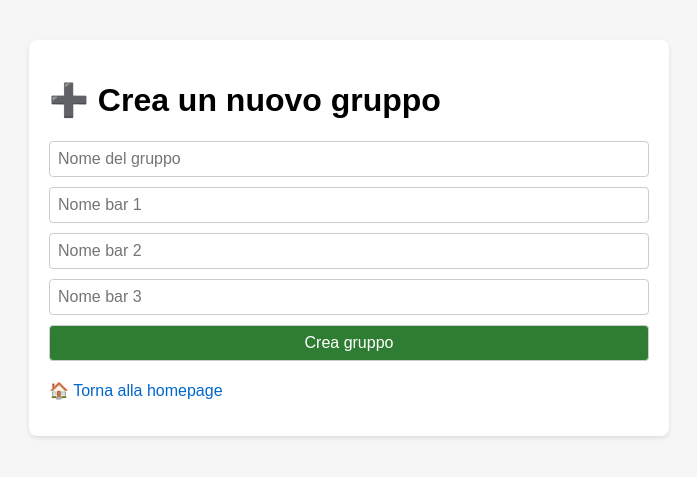
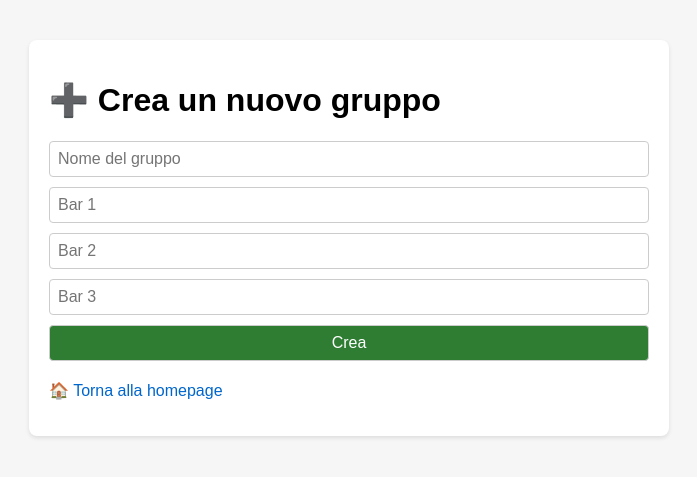
Before and after one commit to fabiopp3/pausa-caffe, a FastAPI app: page /crea-gruppo in a window 1280 px wide. Shown: the top 477 px of the page, without its empty margins (291-988 px from the left). Run offline with FastAPI, Linux system fonts and the light colour scheme.

Commit message:
Aggiornati tutti i template HTML: login, registrazione, gruppo, homepage

```diff
--- a/templates/create_group.html
+++ b/templates/create_group.html
@@ -2,7 +2,7 @@
 <html lang="it">
 <head>
     <meta charset="UTF-8">
-    <title>Crea un gruppo</title>
+    <title>Crea Gruppo</title>
     <link rel="stylesheet" href="/static/styles.css">
 </head>
 <body>
@@ -10,10 +10,10 @@
         <h1>➕ Crea un nuovo gruppo</h1>
         <form method="post" action="/crea-gruppo">
             <input type="text" name="nome_gruppo" placeholder="Nome del gruppo" required>
-            <input type="text" name="bar1" placeholder="Nome bar 1" required>
-            <input type="text" name="bar2" placeholder="Nome bar 2" required>
-            <input type="text" name="bar3" placeholder="Nome bar 3" required>
-            <button type="submit">Crea gruppo</button>
+            <input type="text" name="bar1" placeholder="Bar 1" required>
+            <input type="text" name="bar2" placeholder="Bar 2" required>
+            <input type="text" name="bar3" placeholder="Bar 3" required>
+            <button type="submit">Crea</button>
         </form>
         <p><a href="/">🏠 Torna alla homepage</a></p>
     </div>
--- a/templates/login.html
+++ b/templates/login.html
@@ -14,7 +14,7 @@
             <input type="text" name="group_name" placeholder="Nome del gruppo" required>
             <button type="submit">Accedi</button>
         </form>
-        <p>Non hai un account? <a href="/register">Registrati</a></p>
+        <p><a href="/register">Non hai un account?</a></p>
         <p><a href="/">🏠 Torna alla homepage</a></p>
     </div>
 </body>
--- a/templates/register.html
+++ b/templates/register.html
@@ -14,7 +14,7 @@
             <input type="text" name="group_name" placeholder="Nome del gruppo" required>
             <button type="submit">Crea account</button>
         </form>
-        <p>Hai già un account? <a href="/login">Accedi</a></p>
+        <p><a href="/login">Hai già un account?</a></p>
         <p><a href="/">🏠 Torna alla homepage</a></p>
     </div>
 </body>
```
Also changed, not shown: templates/homepage.html (+3 -10 lines).
